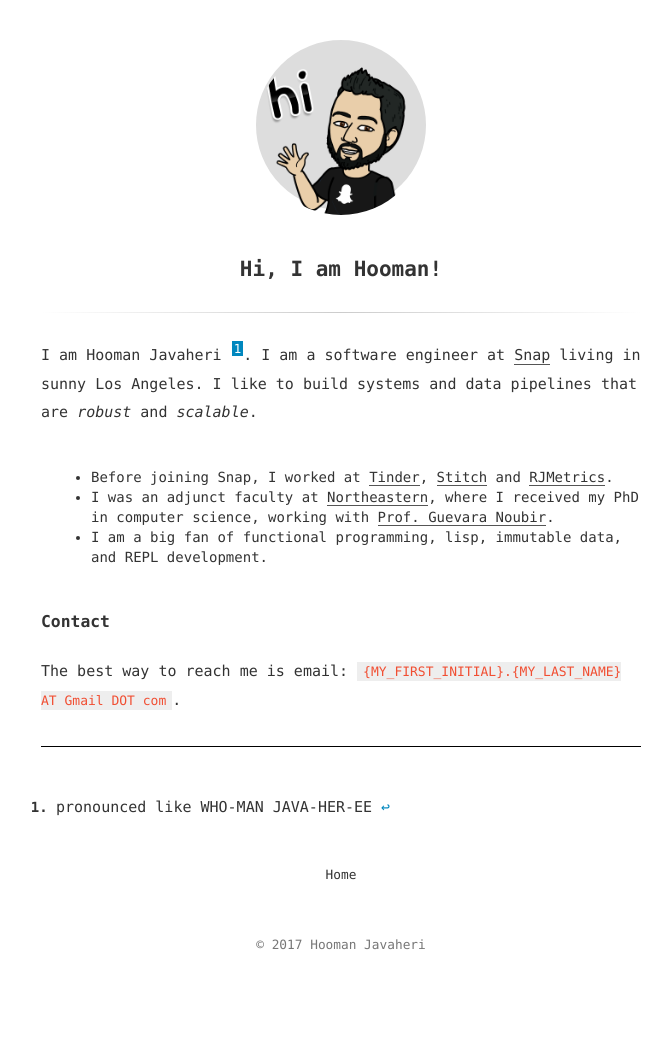
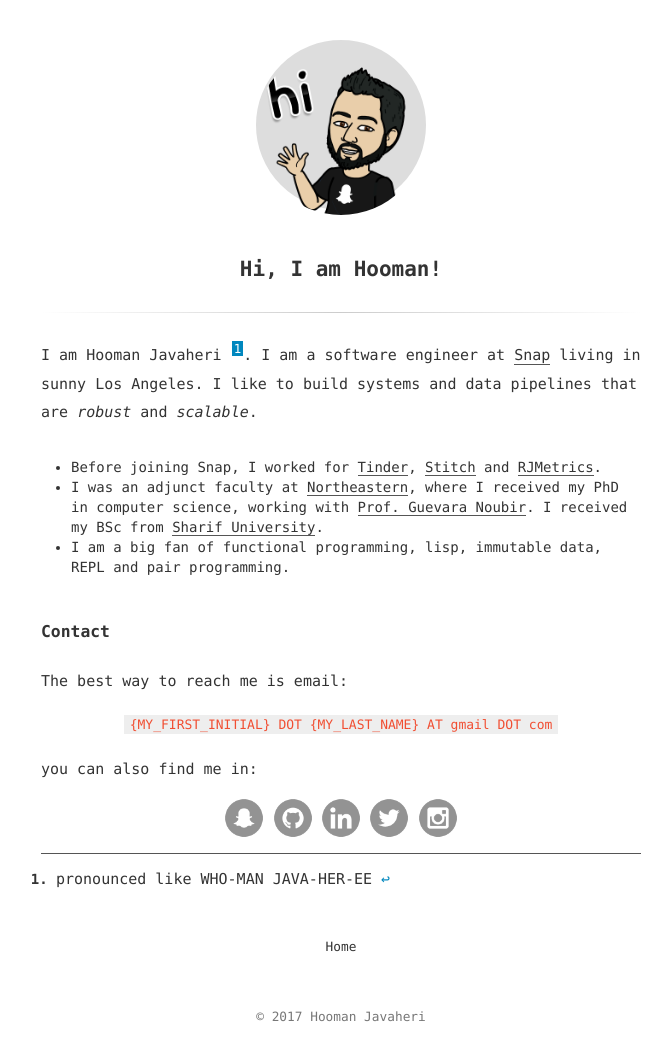
Before and after one commit to namooh/namooh.github.io, a Jekyll site: the page built from index.md, in a window 1280 px wide. Shown: the whole page, without its empty margins (299-970 px from the left). Built offline with Jekyll 4.4.1, drawn with Linux system fonts in a browser that asks for light colours; before the commit the page ends 990 px from its top, so only the background shows below that.

Commit message:
add social networks

```diff
--- a/_sass/main.scss
+++ b/_sass/main.scss
@@ -121,13 +121,13 @@ iframe {
 }
 ul,
 ol {
-  margin: 40px 0;
-  padding-left: 50px;
+  margin: 30px 0;
+  padding-left: 30px;
   li {
     word-wrap: break-word;
   }
   img {
-    margin: 40px 0;
+    margin: 30px 0;
     border-radius: 5px;
   }
 }
@@ -224,7 +224,8 @@ article {
     padding-right: 2px;
   }
   .footnotes {
-    margin: 50px auto;
+    margin: 10px auto;
+    border-top: 1px solid #555;
     display: block;
     p {
       line-height: 1rem;
@@ -365,3 +366,53 @@ section {
     -webkit-transform: none;
   }
 }
+.snapchat {
+    display: inline-flex;
+    background-image: url("snapchat.png");
+    background-size: cover;
+    width: 40px;
+    height: 40px;
+}
+.snapchat:hover {
+    background-image: url("snapchat-color.png")
+}
+.twitter {
+    display: inline-flex;
+    background-image: url("twitter.png");
+    background-size: cover;
+    width: 40px;
+    height: 40px;
+}
+.twitter:hover {
+    background-image: url("twitter-color.png")
+}
+.instagram {
+    display: inline-flex;
+    background-image: url("instagram.png");
+    background-size: cover;
+    width: 40px;
+    height: 40px;
+}
+.instagram:hover {
+    background-image: url("instagram-color.png")
+}
+.linkedin {
+    display: inline-flex;
+    background-image: url("linkedin.png");
+    background-size: cover;
+    width: 40px;
+    height: 40px;
+}
+.linkedin:hover {
+    background-image: url("linkedin-color.png")
+}
+.github {
+    display: inline-flex;
+    background-image: url("github.png");
+    background-size: cover;
+    width: 40px;
+    height: 40px;
+}
+.github:hover {
+    background-image: url("github-color.png")
+}
--- a/index.md
+++ b/index.md
@@ -3,16 +3,38 @@ layout: page
 title: Hi, I am Hooman!
 ---
 
-
 I am Hooman Javaheri [^1]. I am a software engineer at [Snap](https://www.snap.com/en-US/)
 living in sunny Los Angeles. I like to build systems and data pipelines that are _robust_ and _scalable_.
 
-- Before joining Snap, I worked at [Tinder](https://www.gotinder.com/), [Stitch](https://www.stitchdata.com/) and [RJMetrics](http://www.rjmetrics.com).
-- I was an adjunct faculty at [Northeastern](http://www.ccis.northeastern.edu/), where I received my PhD in computer science, working with [Prof. Guevara Noubir](http://ccis.northeastern.edu/home/noubir).
-- I am a big fan of functional programming, lisp, immutable data, and REPL development.
+- Before joining Snap, I worked for [Tinder](https://www.gotinder.com/), [Stitch](https://www.stitchdata.com/) and [RJMetrics](http://www.rjmetrics.com).
+- I was an adjunct faculty at [Northeastern](http://www.ccis.northeastern.edu/), where I received my PhD in computer science, working with [Prof. Guevara Noubir](http://ccis.northeastern.edu/home/noubir). I received my BSc from [Sharif University](http://www.en.sharif.edu/).
+- I am a big fan of functional programming, lisp, immutable data, REPL and pair programming.
 
 ### Contact
-The best way to reach me is email: `{MY_FIRST_INITIAL}.{MY_LAST_NAME} AT Gmail DOT com`.
+The best way to reach me is email:
 
----
+`{MY_FIRST_INITIAL} DOT {MY_LAST_NAME} AT gmail DOT com`
+{: style="text-align: center;"}
+
+you can also find me in:
+
+<div align="center">
+  <a href="https://snapchat.com/add/hjavaheri" style="border: 0px">
+    <div class="snapchat"> </div>
+  </a>
+  <a href="https://github.com/namooh" style="border: 0px">
+    <div class="github"> </div>
+  </a>
+  <a href="https://linkedin.com/in/hjavaheri" style="border: 0px;">
+    <div class="linkedin"> </div>
+  </a>
+  <a href="https://twitter.com/namooh" style="border: 0px;">
+    <div class="twitter"> </div>
+  </a>
+  <a href="https://www.instagram.com/namooh/" style="border: 0px;">
+    <div class="instagram"> </div>
+  </a>
+</div>
+
+
 [^1]: pronounced like WHO-MAN JAVA-HER-EE
```
Also changed, not shown: assets/Instagram.png (added), assets/Twitter.png (added), assets/github-color.png (added), assets/github.png (added), assets/instagram-color.png (added), assets/linkedin-color.png (added), assets/linkedin.png (added), assets/snapchat-color.png (added), assets/snapchat.png (added), assets/twitter-color.png (added), 2 other files.
